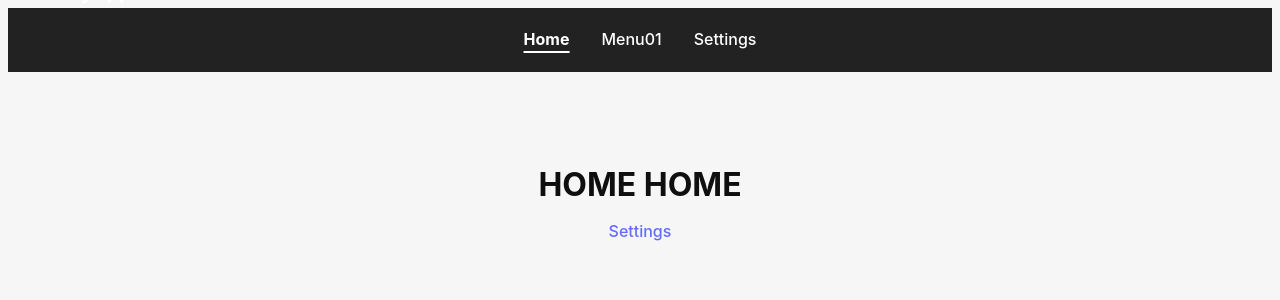
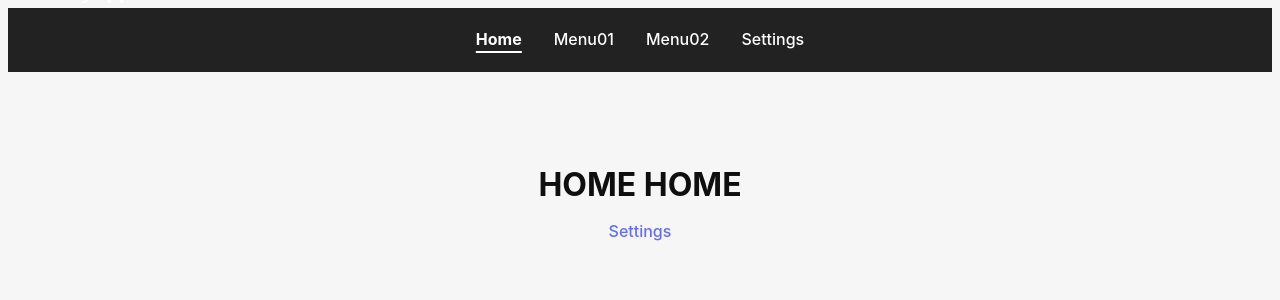
Before and after one commit to YuVelociraptor/tauri-vue-test, a Vue app: page / in a window 1280 px wide. Shown: the top 300 px of the page. Built offline with nearby package versions, Linux system fonts and the light colour scheme.

Commit message:
vueで配列

```diff
--- a/src/components/Navbar.vue
+++ b/src/components/Navbar.vue
@@ -11,6 +11,7 @@
     <nav :class="['nav-menu', { open: isOpen }]">
       <router-link to="/">Home</router-link>
       <router-link to="/menu01">Menu01</router-link>
+      <router-link to="/menu02">Menu02</router-link>
       <router-link to="/settings">Settings</router-link>
     </nav>
   </header>
--- /dev/null
+++ b/src/pages/Menu02.vue
@@ -0,0 +1,21 @@
+<script setup lang="ts">
+import { ref } from "vue";
+const strComma = ref("");
+</script>
+
+<template>
+  <h1>Menu02</h1>
+  <input v-model="strComma" />
+  <div v-if="strComma !== null">
+    <p v-for="(item, index) in strComma.split(',')" :key="index">
+      {{ item }}
+    </p>
+  </div>
+  <p v-else>
+    It's null.
+  </p>
+</template>
+
+<style scoped>
+
+</style>
--- a/src/router/index.ts
+++ b/src/router/index.ts
@@ -4,6 +4,7 @@ import {createRouter, createWebHashHistory} from 'vue-router'
 import Home from '@/pages/Home.vue'
 import Settings from "@/pages/Settings.vue";
 import Menu01 from "@/pages/Menu01.vue";
+import Menu02 from "@/pages/Menu02.vue";
 
 // ルート定義
 const routes = [
@@ -16,6 +17,11 @@ const routes = [
         path: '/menu01',
         name: 'Menu01',
         component: Menu01
+    },
+    {
+        path: '/menu02',
+        name: 'Menu02',
+        component: Menu02
     },
     {
         path: '/settings',
```
